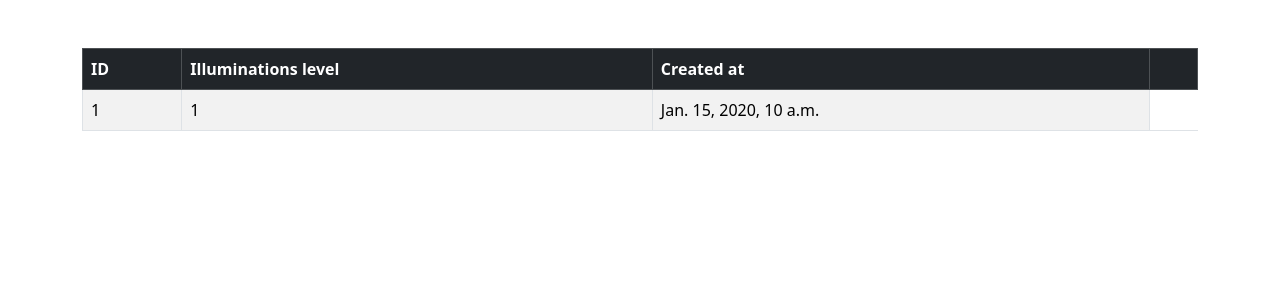
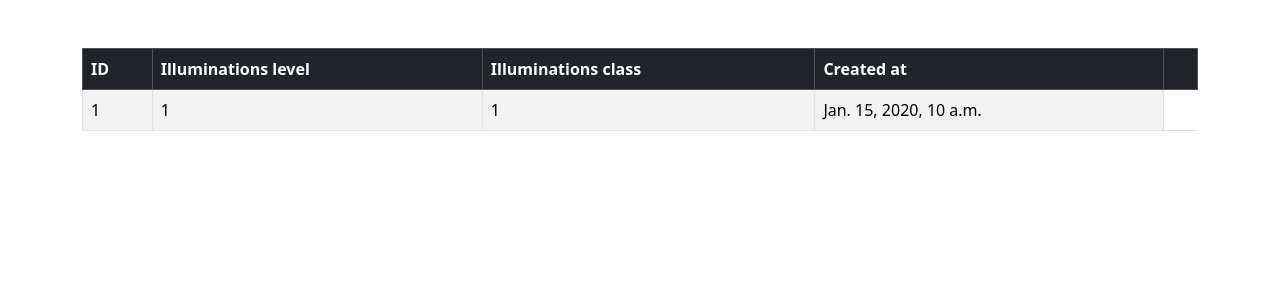
Before and after one commit to reallowcut/cspb, a Django app: page /server/ in a window 1280 px wide. Shown: the top 300 px of the page. Run offline with Django 4.2, Linux system fonts and the light colour scheme; tables that the repository leaves empty hold one stand-in row (values such as "Sample post").

Commit message:
update index.html

```diff
--- a/templates/index.html
+++ b/templates/index.html
@@ -6,6 +6,7 @@
     <tr>
         <th>ID</th>
         <th>Illuminations level</th>
+        <th>Illuminations class</th>
         <th>Created at</th>
         <th></th>
     </tr>
@@ -14,6 +15,7 @@
     <tr>
         <td>{{ illumination.id }}</td>
         <td>{{ illumination.level }}</td>
+        <td>{{ illumination.illumination_class }}</td>
         <td>{{ illumination.created_at }}</td>
     </tr>
     {% endfor %}
```
